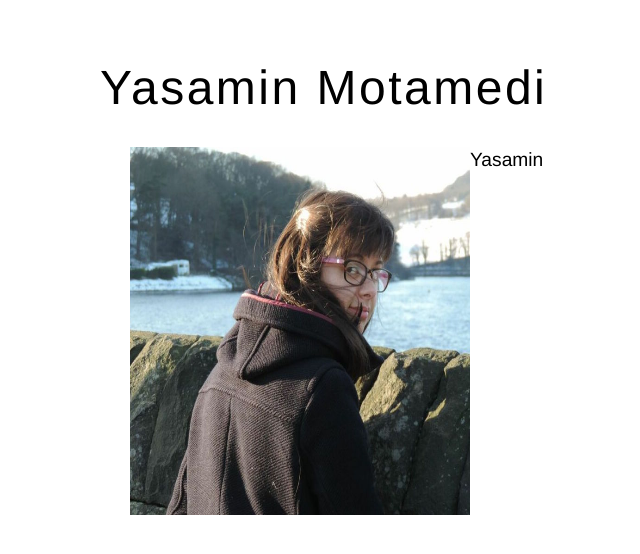
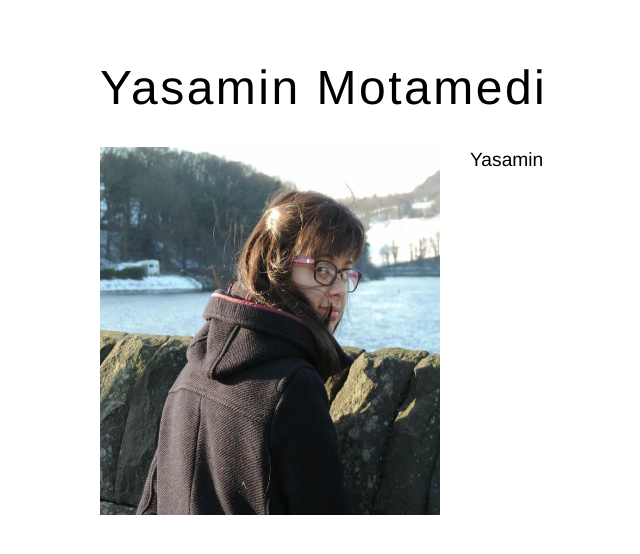
Before and after one commit to ymotamedi/ymotamedi.github.io, a Jekyll site: the page built from index.html, in a window 1280 px wide. Shown: the top 554 px of the page, without its empty margins (92-732 px from the left). Built offline with Jekyll 4.4.1, drawn with Linux system fonts in a browser that asks for light colours.

Commit message:
Update index.html

```diff
--- a/index.html
+++ b/index.html
@@ -2,6 +2,6 @@
 layout: default
 title: Yasamin
 ---
-<p><img src="ym2.jpeg" style="float:left;width:340px;height:368px;margin-left:30px">
+<p><img src="ym2.jpeg" style="float:left;width:340px;height:368px;margin-right:30px">
 Yasamin
 </p>
```
